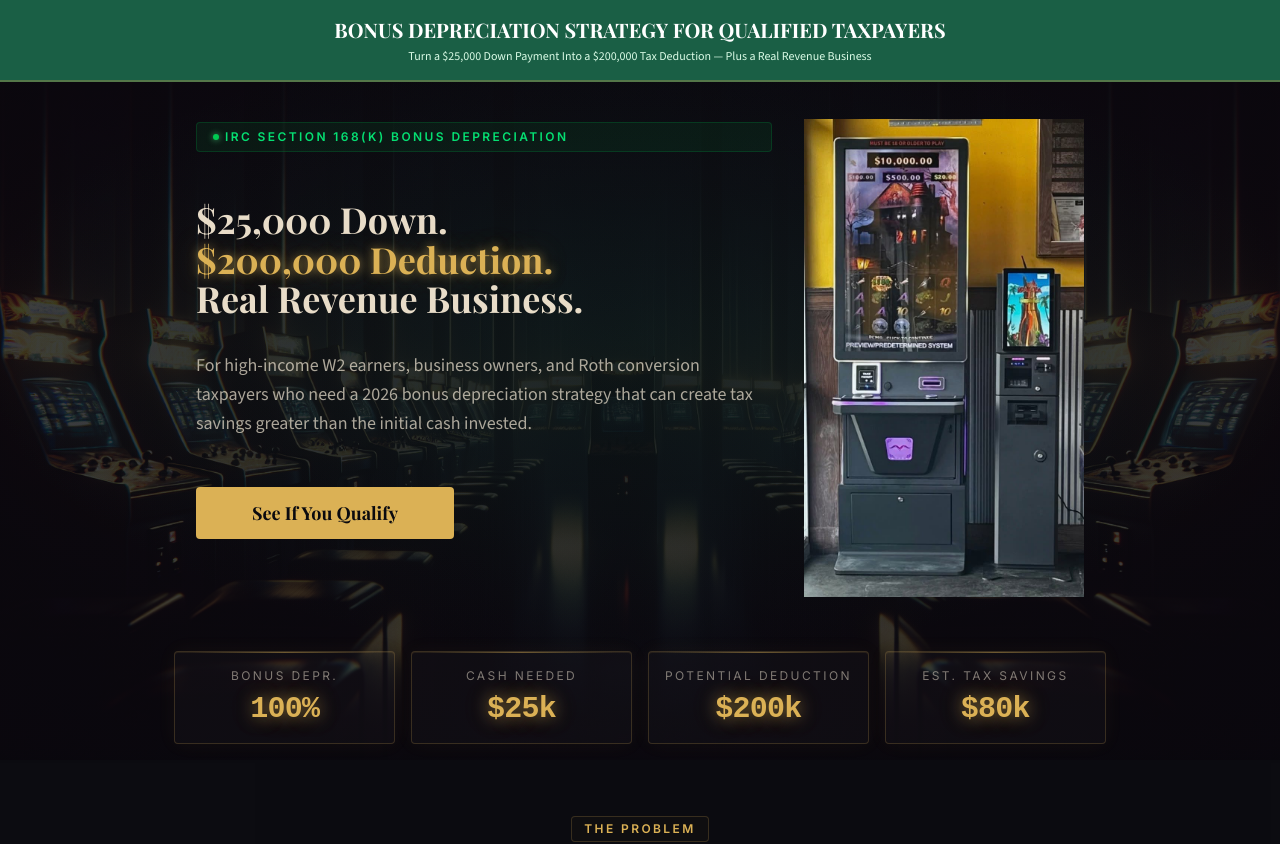
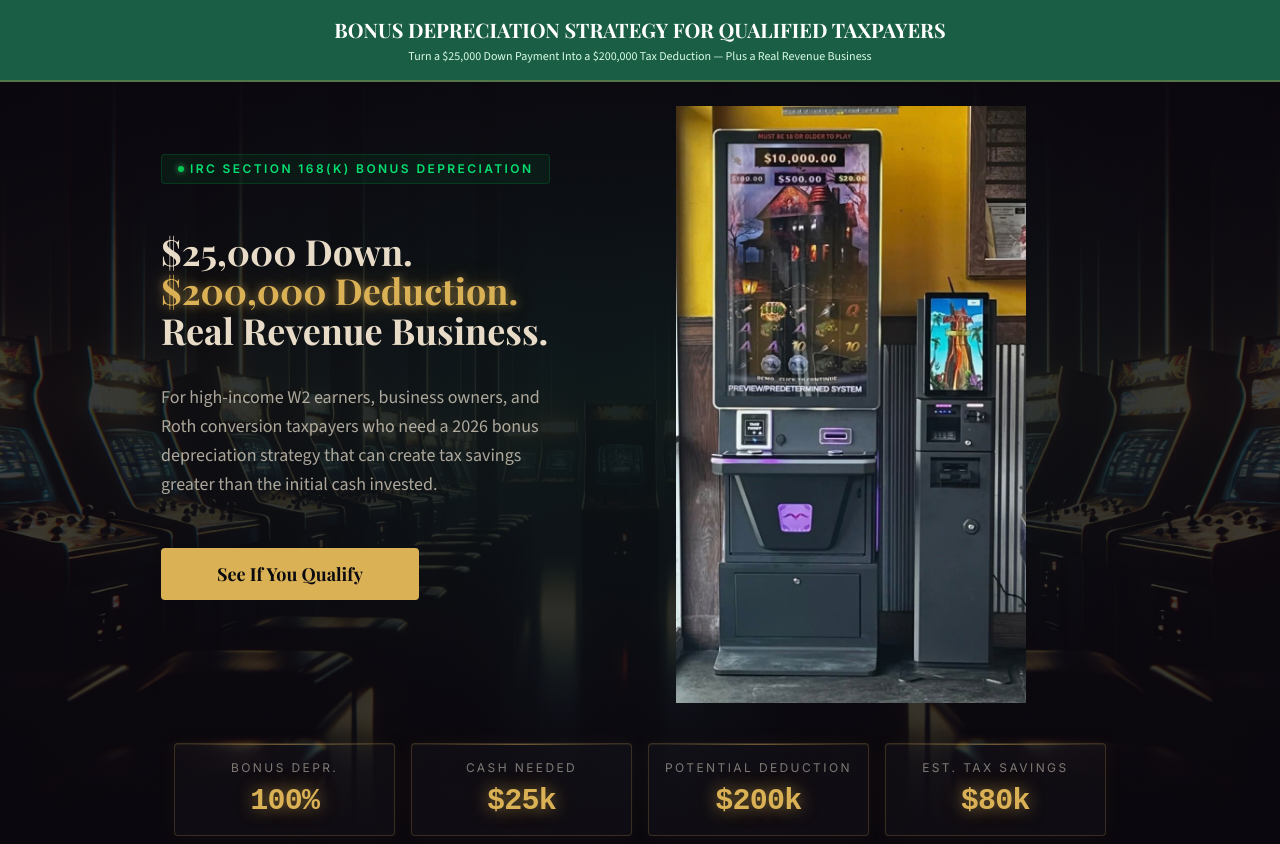
Before and after one commit to kennysabangan/arcade-tax-guide, a React (Vite) app: page /arcade in a window 1280 px wide. Shown: the top 844 px of the page. Built offline with nearby package versions, Linux system fonts and the light colour scheme; what @react-pdf/renderer would draw is missing.

Commit message:
Layout: Remove max-width constraint on image, allow larger size

```diff
--- a/src/pages/ArcadeLandingPage.jsx
+++ b/src/pages/ArcadeLandingPage.jsx
@@ -261,8 +261,8 @@ const leadScore = computeLeadScore();
             </div>
 
           </div>
-          <div className="flex-1 max-w-[200px] sm:max-w-[280px] flex justify-center items-center order-2" style={{ flexBasis: 'auto' }}>
-            <img src="/images/arcade-machine.jpg" alt="Arcade Machine" className="w-full h-full object-contain" />
+          <div className="flex-1 flex justify-center items-center order-2" style={{ flexBasis: 'auto' }}>
+            <img src="/images/arcade-machine.jpg" alt="Arcade Machine" className="w-full h-full object-contain" style={{ maxWidth: '350px' }} />
           </div>
         </div>
         <div className="flex justify-center px-5 py-4">
```
